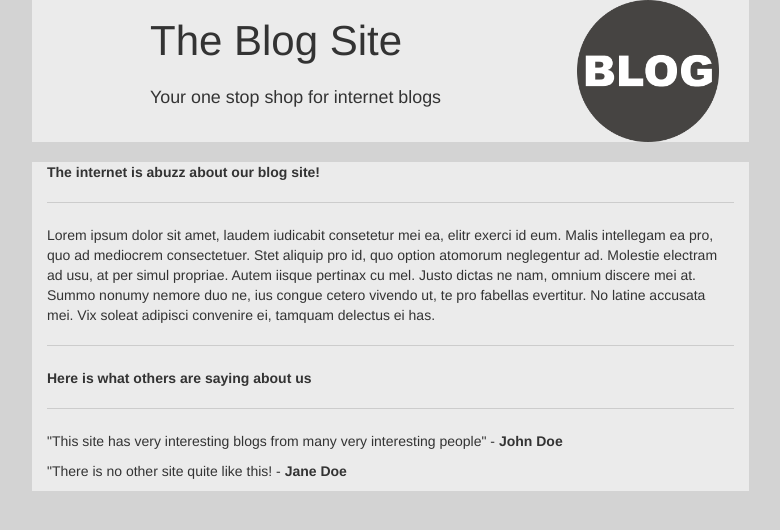
After one commit to kid101skater/BlogsMVC, a PHP site: page /pages/aboutus.html in a window 1280 px wide. The commit adds this page. Shown: the top 530 px of the page, without its empty margins (303-1083 px from the left). Run offline with PHP 8.4, Linux system fonts and the light colour scheme; some libraries are stand-ins or nearby versions.

Commit message:
added About Page and fix side nav to make look a little cleaner

```diff
--- /dev/null
+++ b/pages/aboutus.html
@@ -0,0 +1,62 @@
+<!DOCTYPE html>
+<html>
+    <head>
+        <title>{{ @PageTitle }}</title>
+        <!-- jQuery library -->
+        <script src="https://ajax.googleapis.com/ajax/libs/jquery/3.2.1/jquery.min.js"></script>
+        <!-- Latest compiled and minified CSS -->
+        <link rel="stylesheet" href="https://maxcdn.bootstrapcdn.com/bootstrap/3.3.7/css/bootstrap.min.css" integrity="sha384-BVYiiSIFeK1dGmJRAkycuHAHRg32OmUcww7on3RYdg4Va+PmSTsz/K68vbdEjh4u" crossorigin="anonymous">
+
+        <!-- Optional theme -->
+        <link rel="stylesheet" href="https://maxcdn.bootstrapcdn.com/bootstrap/3.3.7/css/bootstrap-theme.min.css" integrity="sha384-rHyoN1iRsVXV4nD0JutlnGaslCJuC7uwjduW9SVrLvRYooPp2bWYgmgJQIXwl/Sp" crossorigin="anonymous">
+
+        <!-- Custom style sheet -->
+        <link rel="stylesheet" href="styles/Style.css">
+        <!-- Latest compiled and minified JavaScript -->
+        <script src="https://maxcdn.bootstrapcdn.com/bootstrap/3.3.7/js/bootstrap.min.js" integrity="sha384-Tc5IQib027qvyjSMfHjOMaLkfuWVxZxUPnCJA7l2mCWNIpG9mGCD8wGNIcPD7Txa" crossorigin="anonymous"></script>
+
+    </head>
+<body>
+
+    <div class="container-fluid">
+        <div class="row">
+            <div class="col-sm-3">
+                <include href="{{ @sidenav }}"></include>
+            </div>
+            <div class="col-sm-7">
+                <!-- show about section -->
+                <div class="aboutContainer">
+                        <div class="container-fluid">
+                            <div class="col-sm-9">
+                                <div class="aboutHeader">
+                                    <p class="aboutTitle">The Blog Site</p>
+                                    <small>Your one stop shop for internet blogs</small>
+                                </div>
+                            </div>
+                            <div class="col-sm-3">
+                                <img src="images/blog_logo.png" class="img-responsive" alt="blog site logo">
+                            </div>
+                        </div>
+                </div>
+                        <br>
+                <!-- Show content below header -->
+                <div class="container-fluid aboutContent">
+                    <b>The internet is abuzz about our blog site!</b>
+                    <hr class="about">
+                    Lorem ipsum dolor sit amet, laudem iudicabit consetetur mei ea, elitr exerci id eum. Malis intellegam ea pro, quo ad mediocrem consectetuer. Stet aliquip pro id, quo option atomorum neglegentur ad. Molestie electram ad usu, at per simul propriae. Autem iisque pertinax cu mel.
+
+                    Justo dictas ne nam, omnium discere mei at. Summo nonumy nemore duo ne, ius congue cetero vivendo ut, te pro fabellas evertitur. No latine accusata mei. Vix soleat adipisci convenire ei, tamquam delectus ei has.
+                    <hr class="about">
+                    <b>Here is what others are saying about us</b>
+                    <hr class="about">
+                    <p>"This site has very interesting blogs from many very interesting people" - <b>John Doe</b></p>
+                    <p>"There is no other site quite like this! - <b>Jane Doe</b></p>
+                </div>
+            </div>
+            <div class="col-sm-2">
+                <!-- spacer -->
+            </div>
+        </div>
+    </div>
+
+</body>
--- a/pages/home.html
+++ b/pages/home.html
@@ -20,7 +20,7 @@
 
     <div class="container-fluid">
         <div class="row">
-            <div class="col-sm-3">
+            <div class="col-sm-3 side_nav">
                 <include href="{{ @sidenav }}"></include>
             </div>
             <div class="col-sm-9">
--- a/styles/Style.css
+++ b/styles/Style.css
@@ -15,3 +15,36 @@ ul.side_nav_ul
 {
     padding-left: 5px;
 }
+
+div.aboutContainer
+{
+    background-color: #ebebeb;
+    font-size: 150%;
+    position: relative;
+}
+div.aboutHeader
+{
+    position: absolute;
+    top: 50%;
+    left:20%;
+    margin-top: 10px;
+}
+
+div.aboutContent
+{
+    background-color: #ebebeb;
+    position: relative;
+}
+
+hr.about
+{
+    display: block;
+    height: 2px;
+    border: 0;
+    border-top: 1px solid #ccc;
+}
+
+p.aboutTitle
+{
+    font-size: 200%;
+}
--- a/tmp/szv4mk41plhg.122y7ayggsyck.php
+++ b/tmp/szv4mk41plhg.122y7ayggsyck.php
@@ -20,7 +20,7 @@
 
     <div class="container-fluid">
         <div class="row">
-            <div class="col-sm-3">
+            <div class="col-sm-3 side_nav">
                 <?php echo $this->render($sidenav,NULL,get_defined_vars(),0); ?>
             </div>
             <div class="col-sm-9">
```
Also changed, not shown: index.php (+10 -0 lines), pages/SideNav.html (+4 -6 lines), tmp/szv4mk41plhg.2cq8a6sxp5uso.php (+5 -6 lines), tmp/szv4mk41plhg.35r04slpe7msg.php (added, +62 -0 lines), .htaccess (added), 1 other file.
